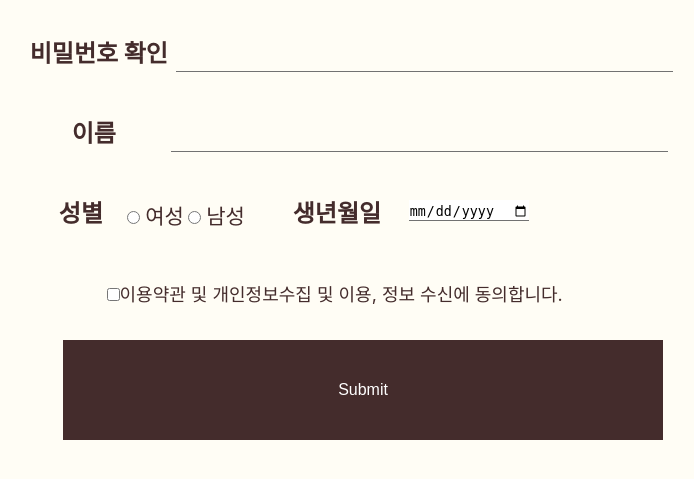
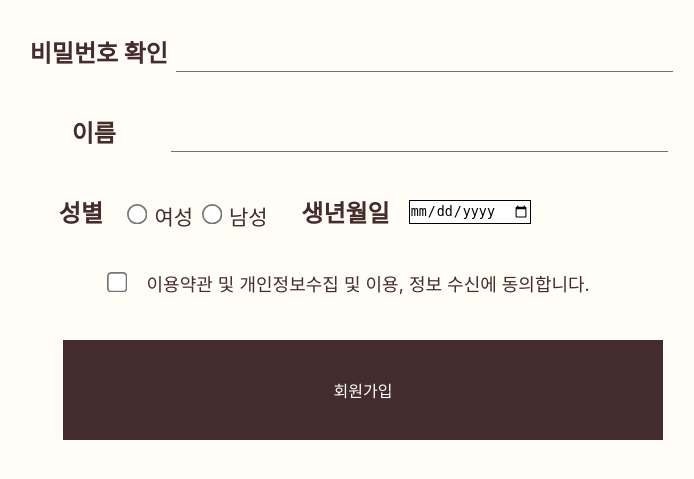
Before and after one commit to PHSo0/luck_2, a PHP site: page /register.php in a window 1280 px wide. Shown: the part 300-779 px from the top of the page, without its empty margins (344-1038 px from the left). Run offline with PHP 8.4, Linux system fonts and the light colour scheme.

Commit message:
회원가입창 수정

```diff
--- a/login/register.php
+++ b/login/register.php
@@ -12,6 +12,7 @@
     border : none;
     background : #FFFDF5;
     }
+
     .title {
     width :40%;
     height : 50px;
@@ -122,14 +123,33 @@
 
 #a{
     position:absolute;
-    top:62.5%;
+    top:63%;
     left:36.8%;
+    width:100px;
+}
+#a2{
+    position:absolute;
+    top:63%;
+    left:42%;
+    width:100px;
 }
 
 .a1{
     color: #442C2C;
     font-size:21px;
     width: 50%;
+    position:absolute;
+    top:-3px;
+    /* left:30px; */
+}
+.a2{
+    color: #442C2C;
+    font-size:21px;
+    width: 50%;
+    position:absolute;
+    top:-3px;
+    /* left:30px; */
+
 }
 
 #b{
@@ -147,18 +167,22 @@
 
 #c{
     position:absolute;
-    top:72.5%;
+    top:71.5%;
     left:35.2%;
+    width:700px;
 }
 
 .c1{
     font-size: 18px;
     font-family: 'inter';
     color:#442C2C;
+    position:absolute;
+    top:-2.1px;
+    left:40px;
 }
 
 .d1{
-    font-size: 24px;
+    font-size: 50px;
     font-family: 'inter';
     color: white;
 }
@@ -167,7 +191,7 @@
     background-color: #442C2C;
     border: none;
     color: white;
-    font-size: 24px;
+    font-size: 50px;
     padding: 15px 32px;
     text-align: center;
     text-decoration: none;
@@ -211,6 +235,12 @@
     border-bottom: 1px solid #727272;
     height: 27px;
 }
+
+.date{
+    border:1px solid black;
+    width:120px;
+    height:22px;
+}
 </style>
 </head>
 <body>
@@ -223,22 +253,27 @@
     <label class="joinpw">비밀번호<input type="password" name = "pw1"size="60" id="pw"></label>
     <label class="pwcheck">비밀번호 확인<input type="password" name = "pw2"size="60" id="pwch"></label>
     <label class="name">이름<input type="text" name = "name" size="60" id="na"></label>
-    <label class="sex">성별</label><label class="birth">생년월일</label>
+    <label class="sex">성별</label><label class="birth">&nbsp;&nbsp;&nbsp;생년월일</label>
 
     <div id="a">
-    <label class="a1"><input type="radio" name="sex" value ="female">  여성</label>
-    <label class="a1"><input type="radio" name="sex" value = "male">  남성</label>
+    <input type="radio" style="zoom:1.7" name="sex" value ="female"><label class="a1">&nbsp;여성</label>
+    </div>
+
+    <div id="a2">
+    &nbsp; <input type="radio" style="zoom:1.7" name="sex" value = "male"><label class="a2">&nbsp;남성</label>
     </div>
 
     <div id="b">
-    <label class="b1"><input type="date" name = "birth"></label>
+    <label class="b1"><input class="date" type="date" name = "birth"></label>
     </div>
 
     <div id="c">
-    <lable class="c1"><input type="checkbox" name = "check" value = "ok">이용약관 및 개인정보수집 및 이용, 정보 수신에 동의합니다.</label>
+    <input type="checkbox" style="zoom:1.7" name = "check" value = "ok"><lable class="c1">이용약관 및 개인정보수집 및 이용, 정보 수신에 동의합니다.</label>
     </div>
 
-    <label class="d1"><input type = "submit" class="button">회원가입</label>
+    <!-- <label class="d1"><input type = "submit" class="button">회원가입</label> -->
+    <button class="button">회원가입</button>
+
     </form>
 </body>
 </html>
--- a/main/main_today.php
+++ b/main/main_today.php
@@ -12,7 +12,6 @@
             height: 793px;
             position : absolute;
             top : 123px;
-
         }
     </style>
 </head>
```
Also changed, not shown: main/sent.php (added, +63 -0 lines).
